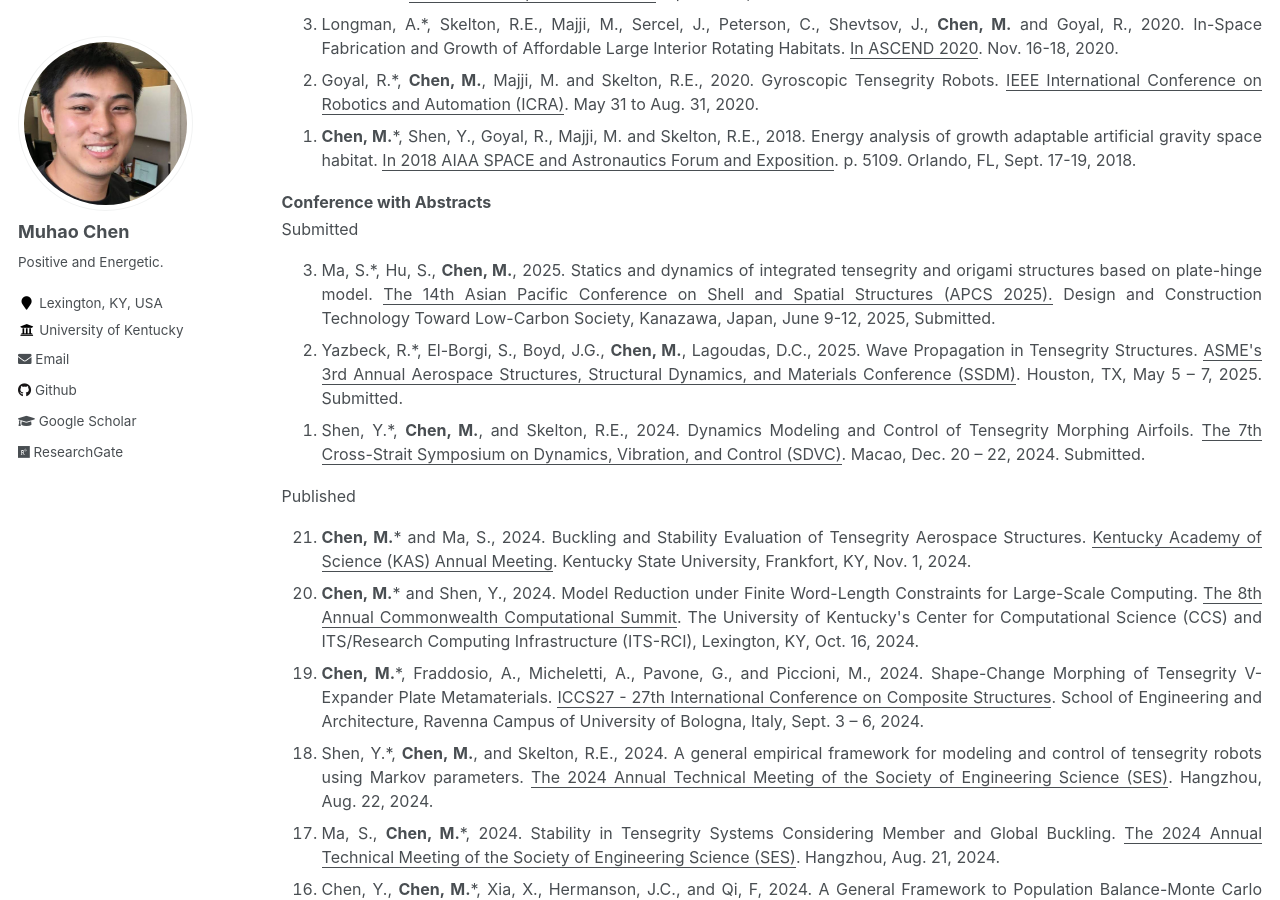
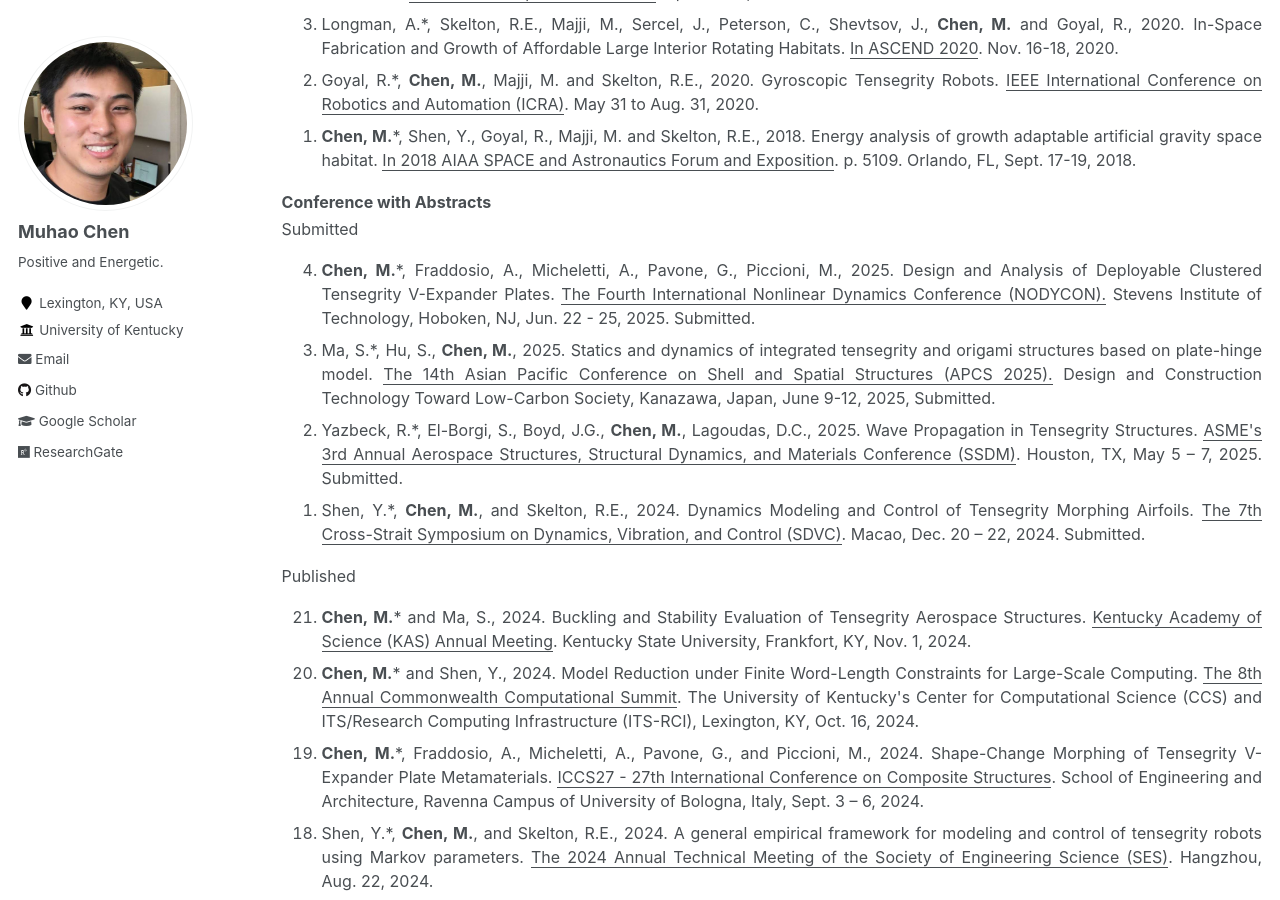
Before and after one commit to Muhao-Chen/muhao-chen.github.io, a Jekyll site: the page built from _pages/publication.md, in a window 1280 px wide and 900 px high, scrolled down 3553 px. Built offline with Jekyll 4.4.1, drawn with Linux system fonts in a browser that asks for light colours.

Commit message:
Update publication.md

```diff
--- a/_pages/publication.md
+++ b/_pages/publication.md
@@ -106,8 +106,8 @@ Published
 <strong>Conference with Abstracts</strong><br/>
 Submitted
 <ol reversed>
-<li>Ma, S.*, Hu, S., <strong>Chen, M.</strong>, 2025. Statics and dynamics of integrated tensegrity and origami structures based on plate-hinge model. <u>The 14th Asian Pacific Conference on Shell and Spatial Structures (APCS 2025).</u> Design and Construction Technology Toward Low-Carbon Society, Kanazawa, Japan, June 9-12, 2025,
-Submitted. </li>
+<li><strong>Chen, M.</strong>*, Fraddosio, A., Micheletti, A., Pavone, G., Piccioni, M., 2025. Design and Analysis of Deployable Clustered Tensegrity V-Expander Plates. <u>The Fourth International Nonlinear Dynamics Conference (NODYCON).</u> Stevens Institute of Technology, Hoboken, NJ, Jun. 22 - 25, 2025. Submitted.</li>
+<li>Ma, S.*, Hu, S., <strong>Chen, M.</strong>, 2025. Statics and dynamics of integrated tensegrity and origami structures based on plate-hinge model. <u>The 14th Asian Pacific Conference on Shell and Spatial Structures (APCS 2025).</u> Design and Construction Technology Toward Low-Carbon Society, Kanazawa, Japan, June 9-12, 2025, Submitted. </li>
 <li> Yazbeck, R.*, El-Borgi, S., Boyd, J.G., <strong>Chen, M.</strong>, Lagoudas, D.C., 2025. Wave Propagation in Tensegrity Structures. <u> ASME's 3rd Annual Aerospace Structures, Structural Dynamics, and Materials Conference (SSDM)</u>. Houston, TX, May 5 – 7, 2025. Submitted. </li>
 <li>Shen, Y.*, <strong>Chen, M.</strong>, and Skelton, R.E., 2024. Dynamics Modeling and Control of Tensegrity Morphing Airfoils. <u>The 7th Cross-Strait Symposium on Dynamics, Vibration, and Control (SDVC)</u>. Macao, Dec. 20 – 22, 2024. Submitted. </li>
 <!-- <li>Zhu, Z.*, <strong>Chen, M.</strong>, 2024. Simulating Gravity by Rotation in Space Station Design: A Multi-Objective and Metaheuristic Approach. <u>XXVIII Conference of the Ibero-American Society of Digital Graphics (SIGraDi 2024)</u>. The iNSTITUTE FOR BiODiGITAL ARCHITECTURE & GENETICS (iBAG), Universitat Internacional de Catalunya, Barcelona, Spain, Nov. 13 – 15, 2024. Accepted. </li> -->
```
